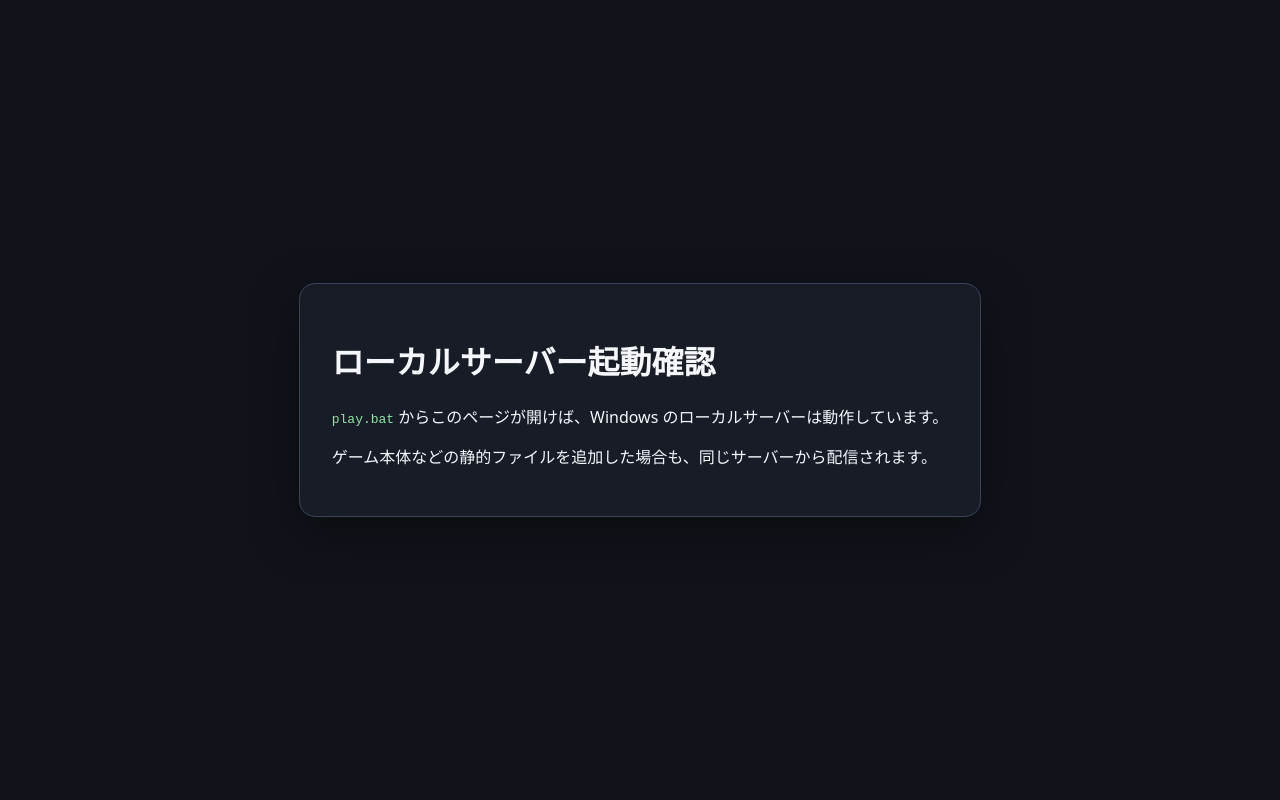
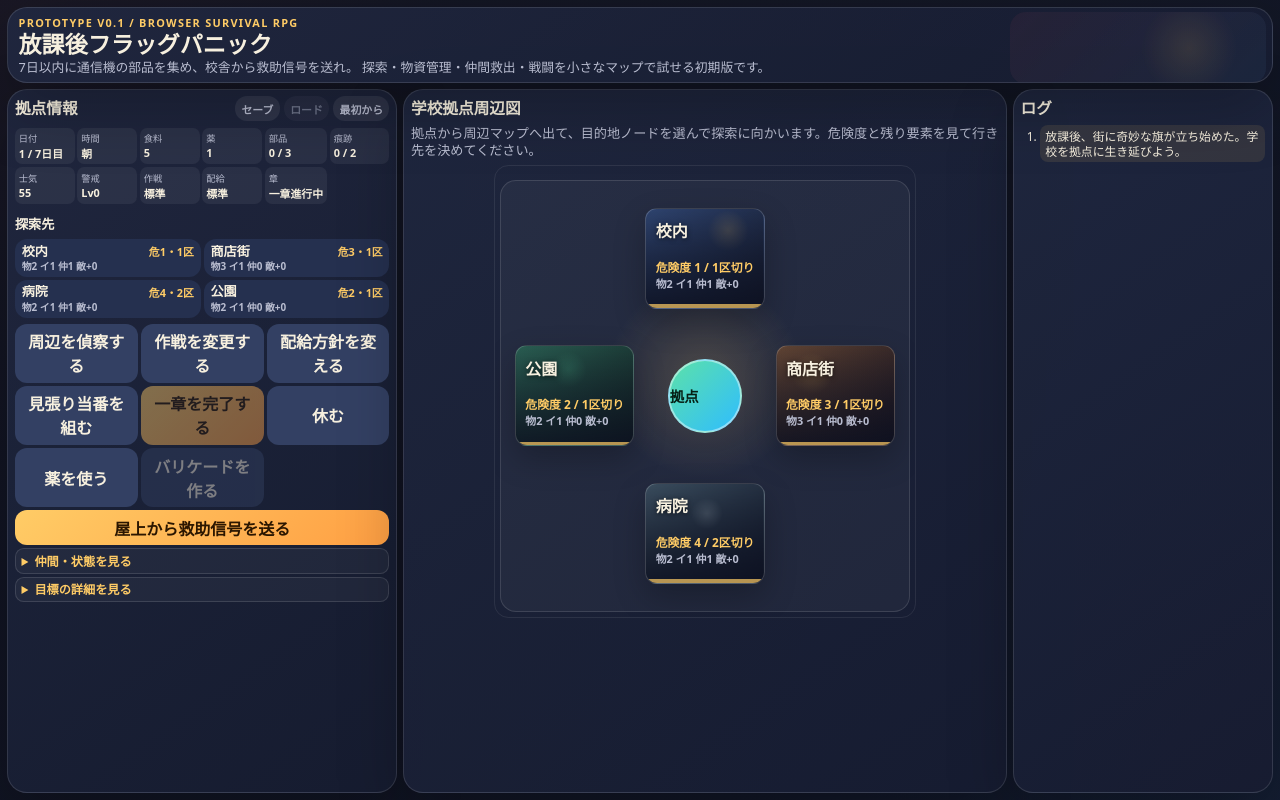
Before and after one commit to HakumataBase/gpt, a website with bundled scripts: page index.html in a window 1280 px wide. Built offline with nearby package versions, Linux system fonts and the light colour scheme.

```diff
--- a/index.html
+++ b/index.html
@@ -1,35 +1,156 @@
 <!doctype html>
 <html lang="ja">
-<head>
-  <meta charset="utf-8">
-  <meta name="viewport" content="width=device-width, initial-scale=1">
-  <title>Local Server Ready</title>
-  <style>
-    body {
-      background: #10131a;
-      color: #f5f7fb;
-      font-family: system-ui, -apple-system, BlinkMacSystemFont, "Segoe UI", sans-serif;
-      margin: 0;
-      min-height: 100vh;
-      display: grid;
-      place-items: center;
-    }
-    main {
-      max-width: 42rem;
-      padding: 2rem;
-      border: 1px solid #3a4254;
-      border-radius: 1rem;
-      background: #171c26;
-      box-shadow: 0 1rem 3rem rgba(0, 0, 0, 0.35);
-    }
-    code { color: #8ee6a8; }
-  </style>
-</head>
-<body>
-  <main>
-    <h1>ローカルサーバー起動確認</h1>
-    <p><code>play.bat</code> からこのページが開けば、Windows のローカルサーバーは動作しています。</p>
-    <p>ゲーム本体などの静的ファイルを追加した場合も、同じサーバーから配信されます。</p>
-  </main>
-</body>
+  <head>
+    <meta charset="UTF-8" />
+    <meta name="viewport" content="width=device-width, initial-scale=1.0" />
+    <title>放課後フラッグパニック</title>
+    <link rel="stylesheet" href="styles/main.css" />
+  </head>
+  <body>
+    <main class="shell">
+      <section class="hero-card" aria-labelledby="game-title">
+        <p class="eyebrow">Prototype v0.1 / Browser Survival RPG</p>
+        <h1 id="game-title">放課後フラッグパニック</h1>
+        <p class="lead">
+          7日以内に通信機の部品を集め、校舎から救助信号を送れ。
+          探索・物資管理・仲間救出・戦闘を小さなマップで試せる初期版です。
+        </p>
+      </section>
+
+      <section class="game-layout" aria-label="ゲーム画面">
+        <aside class="panel status-panel">
+          <div class="panel-heading">
+            <h2>拠点情報</h2>
+            <div class="save-actions" aria-label="セーブ操作">
+              <button id="save-button" class="ghost-button" type="button">セーブ</button>
+              <button id="load-button" class="ghost-button" type="button">ロード</button>
+              <button id="restart-button" class="ghost-button" type="button">最初から</button>
+            </div>
+          </div>
+          <dl class="status-grid">
+            <div>
+              <dt>日付</dt>
+              <dd id="day-status">-</dd>
+            </div>
+            <div>
+              <dt>時間</dt>
+              <dd id="time-status">-</dd>
+            </div>
+            <div>
+              <dt>食料</dt>
+              <dd id="food-status">-</dd>
+            </div>
+            <div>
+              <dt>薬</dt>
+              <dd id="medicine-status">-</dd>
+            </div>
+            <div>
+              <dt>部品</dt>
+              <dd id="parts-status">-</dd>
+            </div>
+            <div>
+              <dt>痕跡</dt>
+              <dd id="traces-status">-</dd>
+            </div>
+            <div>
+              <dt>士気</dt>
+              <dd id="morale-status">-</dd>
+            </div>
+            <div>
+              <dt>警戒</dt>
+              <dd id="watch-status">-</dd>
+            </div>
+            <div>
+              <dt>作戦</dt>
+              <dd id="tactic-status">-</dd>
+            </div>
+            <div>
+              <dt>配給</dt>
+              <dd id="ration-status">-</dd>
+            </div>
+            <div>
+              <dt>章</dt>
+              <dd id="chapter-status">-</dd>
+            </div>
+          </dl>
+
+          <section class="command-block" aria-labelledby="area-actions-title">
+            <h3 id="area-actions-title">探索先</h3>
+            <div id="area-actions" class="stacked-actions"></div>
+          </section>
+
+          <section class="command-block" aria-label="拠点行動">
+            <div class="base-actions">
+              <button id="scout-button" class="secondary-button" type="button">周辺を偵察する</button>
+              <button id="tactic-button" class="secondary-button" type="button">作戦を変更する</button>
+              <button id="ration-button" class="secondary-button" type="button">配給方針を変える</button>
+              <button id="guard-button" class="secondary-button" type="button">見張り当番を組む</button>
+              <button id="chapter-button" class="primary-button" type="button">一章を完了する</button>
+              <button id="rest-button" class="secondary-button" type="button">休む</button>
+              <button id="medicine-button" class="secondary-button" type="button">薬を使う</button>
+              <button id="barricade-button" class="secondary-button" type="button">バリケードを作る</button>
+              <button id="send-signal-button" class="primary-button wide-action" type="button">屋上から救助信号を送る</button>
+            </div>
+          </section>
+
+          <details class="info-drawer">
+            <summary>仲間・状態を見る</summary>
+            <ul id="party-list" class="party-list"></ul>
+          </details>
+
+          <details class="info-drawer">
+            <summary>目標の詳細を見る</summary>
+            <ul id="objective-list" class="objective-list"></ul>
+          </details>
+        </aside>
+
+        <section class="panel map-panel">
+          <div class="panel-heading">
+            <div>
+              <h2 id="area-name">拠点</h2>
+              <p id="area-description">探索先を選んでください。</p>
+            </div>
+            <button id="return-button" class="secondary-button" type="button">拠点へ戻る</button>
+          </div>
+
+          <div id="map-grid" class="map-grid" aria-label="探索マップ"></div>
+
+          <div class="map-controls" aria-label="移動操作">
+            <button id="move-up" type="button">↑</button>
+            <button id="move-left" type="button">←</button>
+            <button id="move-down" type="button">↓</button>
+            <button id="move-right" type="button">→</button>
+          </div>
+          <p class="help-text">キーボードの矢印キー / WASD でも移動できます。</p>
+
+          <section class="area-notes" aria-labelledby="area-notes-title">
+            <h3 id="area-notes-title">探索メモ</h3>
+            <ul id="area-note-list"></ul>
+          </section>
+        </section>
+
+        <aside class="panel log-panel">
+          <h2>ログ</h2>
+          <ol id="log-list" class="log-list" aria-live="polite"></ol>
+        </aside>
+
+        <aside id="debug-panel" class="panel debug-panel hidden" aria-label="デバッグ操作">
+          <h2>Debug</h2>
+          <button id="debug-complete-chapter" class="ghost-button" type="button">一章クリア状態</button>
+          <button id="debug-full-resources" class="ghost-button" type="button">資源MAX</button>
+          <button id="debug-win" class="ghost-button" type="button">即エンディング</button>
+        </aside>
+      </section>
+    </main>
+
+    <div id="modal" class="modal hidden" role="dialog" aria-modal="true" aria-labelledby="modal-title">
+      <div class="modal-card">
+        <h2 id="modal-title"></h2>
+        <div id="modal-body"></div>
+        <div id="modal-actions" class="modal-actions"></div>
+      </div>
+    </div>
+
+    <script type="module" src="src/main.js"></script>
+  </body>
 </html>
```
Also changed, not shown: 1 other file.
